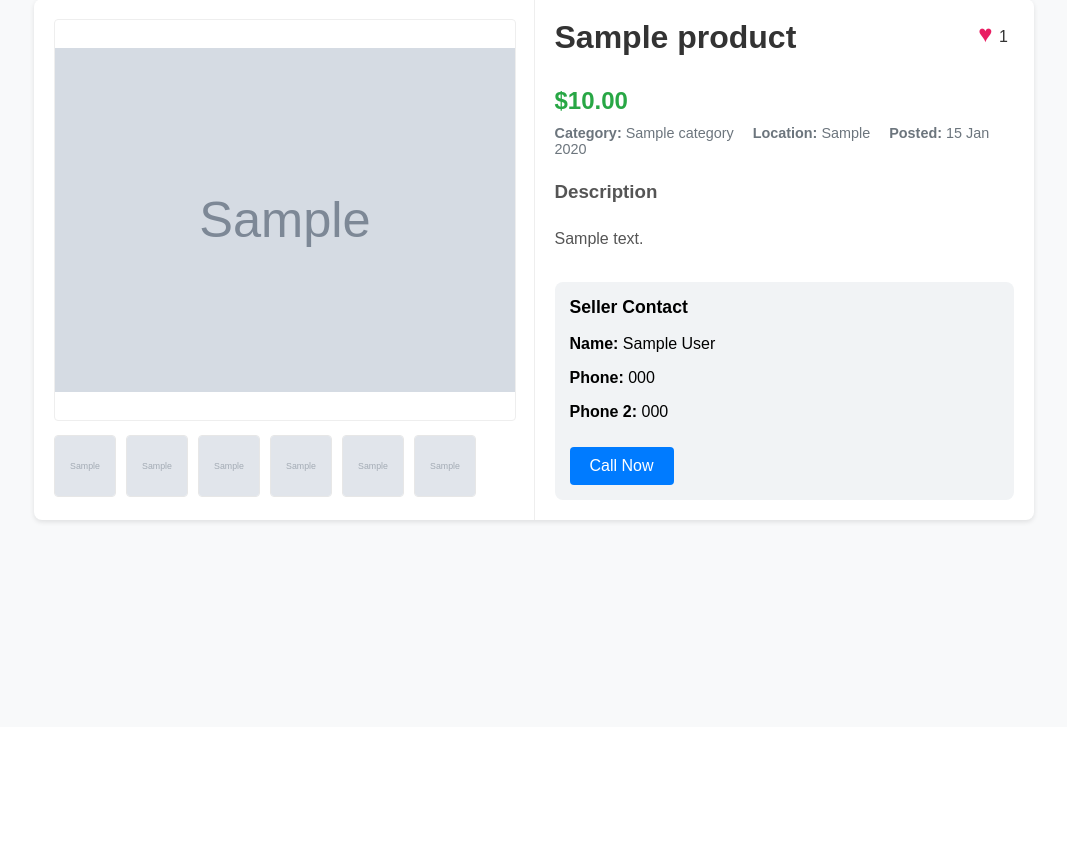
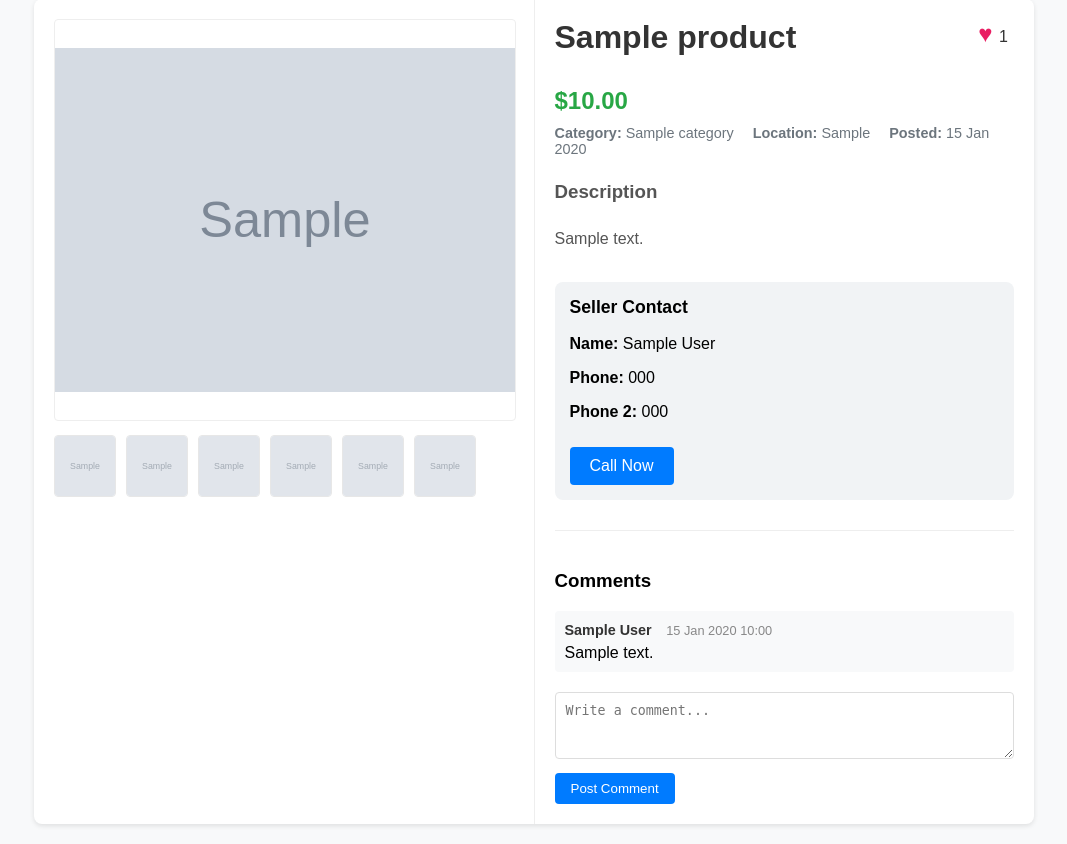
Before and after one commit to soknanprogramming/e-shops-php, a PHP site: page /views/product_detail.php?id=1 in a window 1280 px wide. Shown: the part 73-917 px from the top of the page, without its empty margins (106-1173 px from the left). Before the commit the page ends 597 px from the top, so only its background shows below. Run offline with PHP 8.4, Linux system fonts and the light colour scheme; the visitor is signed in with stand-in values (Sample User, id 1); tables that the repository leaves empty hold one stand-in row (values such as "Sample post"); grey boxes marked "Sample" are stand-in pictures.

Commit message:
add comment feature to product

```diff
--- /dev/null
+++ b/repos/CommentRepository.php
@@ -0,0 +1,32 @@
+<?php
+
+class CommentRepository {
+    private $conn;
+
+    public function __construct($conn) {
+        $this->conn = $conn;
+    }
+
+    public function add($productId, $userId, $comment) {
+        $sql = "INSERT INTO product_comments (product_id, user_id, comment) VALUES (:pid, :uid, :comment)";
+        $stmt = $this->conn->prepare($sql);
+        $stmt->execute([
+            ':pid' => $productId,
+            ':uid' => $userId,
+            ':comment' => $comment
+        ]);
+        return $this->conn->lastInsertId();
+    }
+
+    public function getAllByProductId($productId) {
+        $sql = "SELECT c.*, u.name as user_name
+                FROM product_comments c
+                JOIN User u ON c.user_id = u.id
+                WHERE c.product_id = :pid
+                ORDER BY c.created_at DESC";
+
+        $stmt = $this->conn->prepare($sql);
+        $stmt->execute([':pid' => $productId]);
+        return $stmt->fetchAll(PDO::FETCH_ASSOC);
+    }
+}
--- a/repos/ProductRepository.php
+++ b/repos/ProductRepository.php
@@ -64,6 +64,11 @@ class ProductRepository {
             $args[':seller'] = '%' . $params['seller'] . '%';
         }
 
+        if (!empty($params['liked_by_user_id'])) {
+            $sql .= " AND p.id IN (SELECT product_id FROM product_likes WHERE user_id = :liked_by_user_id)";
+            $args[':liked_by_user_id'] = $params['liked_by_user_id'];
+        }
+
         if (isset($params['sort']) && $params['sort'] === 'oldest') {
             $sql .= " ORDER BY p.id ASC";
         } else {
@@ -128,6 +133,11 @@ class ProductRepository {
         if (!empty($params['seller'])) {
             $sql .= " AND u.name LIKE :seller";
             $args[':seller'] = '%' . $params['seller'] . '%';
+        }
+
+        if (!empty($params['liked_by_user_id'])) {
+            $sql .= " AND p.id IN (SELECT product_id FROM product_likes WHERE user_id = :liked_by_user_id)";
+            $args[':liked_by_user_id'] = $params['liked_by_user_id'];
         }
 
         $stmt = $this->conn->prepare($sql);
--- a/views/product_detail.php
+++ b/views/product_detail.php
@@ -3,6 +3,7 @@ session_start();
 require_once '../configs/connect.php';
 require_once '../repos/ProductRepository.php';
 require_once '../repos/LikeRepository.php';
+require_once '../repos/CommentRepository.php';
 
 if (!isset($_GET['id'])) {
     header("Location: home.php");
@@ -20,6 +21,9 @@ if (!$product) {
 $likeRepo = new LikeRepository($conn);
 $likeCount = $likeRepo->getCount($product['id']);
 $hasLiked = isset($_SESSION['user_id']) ? $likeRepo->hasLiked($_SESSION['user_id'], $product['id']) : false;
+
+$commentRepo = new CommentRepository($conn);
+$comments = $commentRepo->getAllByProductId($product['id']);
 
 ?>
 <!DOCTYPE html>
@@ -52,6 +56,11 @@ $hasLiked = isset($_SESSION['user_id']) ? $likeRepo->hasLiked($_SESSION['user_id
         .seller-box { background-color: #f1f3f5; padding: 15px; border-radius: 8px; margin-top: 30px; }
         .seller-box h3 { margin-top: 0; font-size: 1.1rem; }
         .contact-btn { display: inline-block; background-color: #007bff; color: white; padding: 10px 20px; text-decoration: none; border-radius: 4px; margin-top: 10px; }
+
+        .comments-section { margin-top: 30px; border-top: 1px solid #eee; padding-top: 20px; }
+        .comment-item { background: #f8f9fa; padding: 10px; border-radius: 4px; margin-bottom: 10px; }
+        .comment-user { font-weight: bold; font-size: 0.9rem; color: #333; }
+        .comment-date { font-size: 0.8rem; color: #888; margin-left: 10px; }
     </style>
 </head>
 <body>
@@ -112,6 +121,31 @@ $hasLiked = isset($_SESSION['user_id']) ? $likeRepo->hasLiked($_SESSION['user_id
                     <?php endif; ?>
                     <a href="tel:<?php echo htmlspecialchars($product['phone1']); ?>" class="contact-btn">Call Now</a>
                 </div>
+
+                <!-- Comments Section -->
+                <div class="comments-section">
+                    <h3>Comments</h3>
+
+                    <?php if(empty($comments)): ?>
+                        <p style="color: #666; font-style: italic;">No comments yet.</p>
+                    <?php else: ?>
+                        <?php foreach($comments as $cmt): ?>
+                            <div class="comment-item">
+                                <span class="comment-user"><?php echo htmlspecialchars($cmt['user_name']); ?></span>
+                                <span class="comment-date"><?php echo date('d M Y H:i', strtotime($cmt['created_at'])); ?></span>
+                                <p style="margin: 5px 0 0;"><?php echo nl2br(htmlspecialchars($cmt['comment'])); ?></p>
+                            </div>
+                        <?php endforeach; ?>
+                    <?php endif; ?>
+
+                    <?php if(isset($_SESSION['user_id'])): ?>
+                        <form action="../controllers/comment.php" method="POST" style="margin-top: 20px;">
+                            <input type="hidden" name="product_id" value="<?php echo $product['id']; ?>">
+                            <textarea name="comment" rows="3" placeholder="Write a comment..." style="width: 100%; padding: 10px; border: 1px solid #ddd; border-radius: 4px; box-sizing: border-box;" required></textarea>
+                            <button type="submit" name="add_comment" style="margin-top: 10px; background-color: #007bff; color: white; border: none; padding: 8px 16px; border-radius: 4px; cursor: pointer;">Post Comment</button>
+                        </form>
+                    <?php endif; ?>
+                </div>
             </div>
         </div>
     </div>
```
Also changed, not shown: backups/table/default-table.sql (+17 -5 lines), controllers/comment.php (added, +24 -0 lines), views/home.php (+11 -0 lines).
